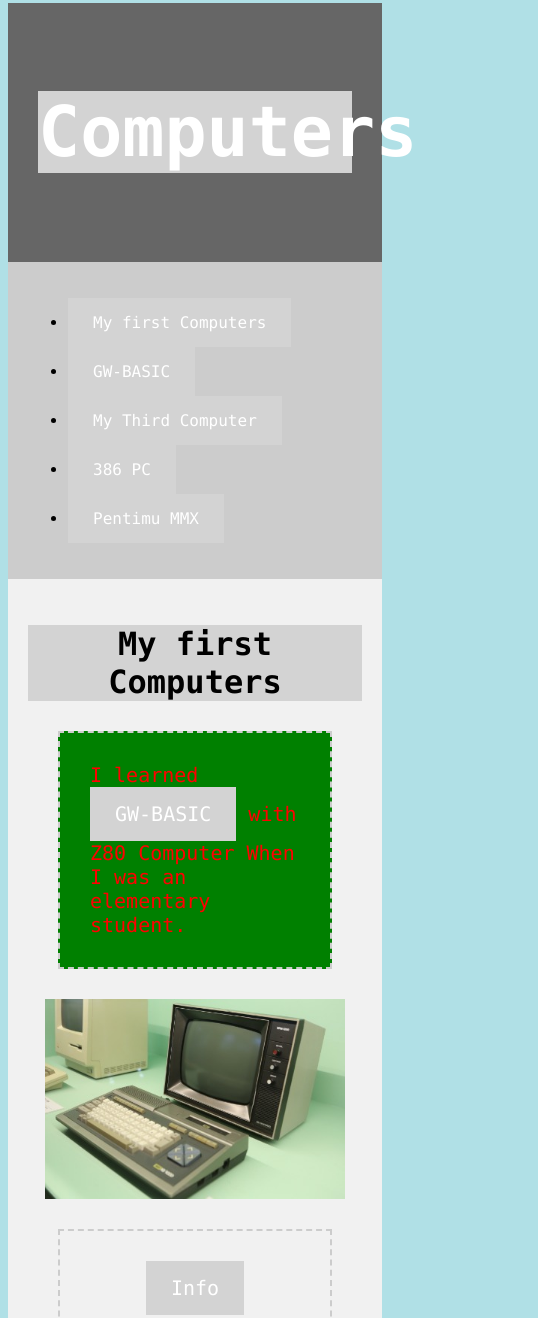
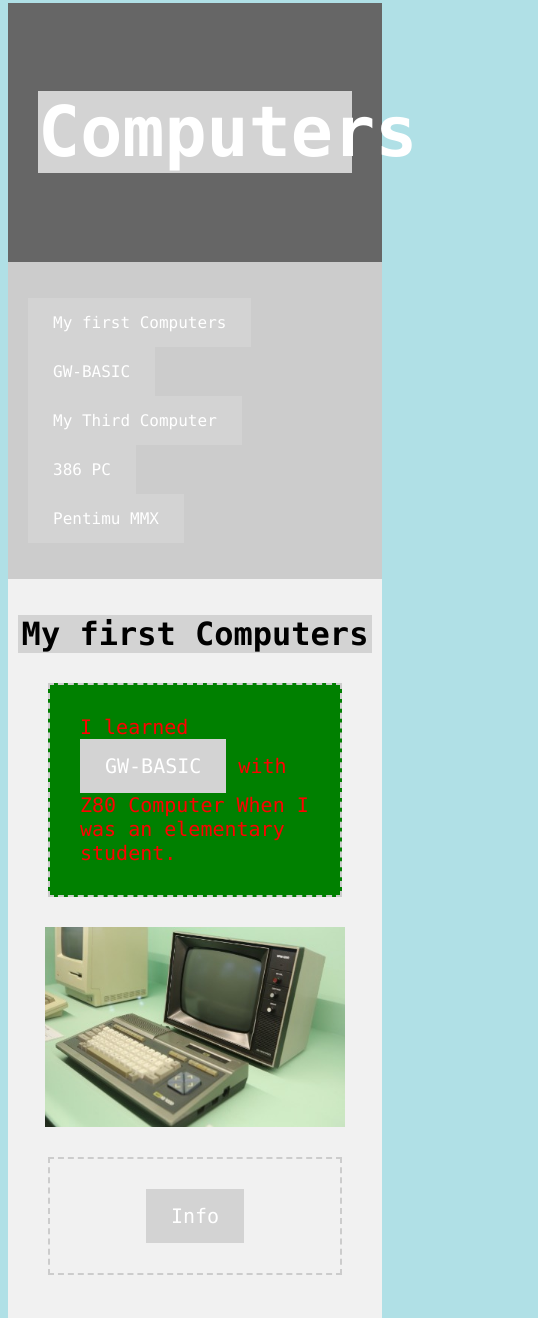
Before and after one commit to 2s101/startwithHTML, a plain HTML site: page index.html in a window 390 px wide. Shown: the part 285-1603 px from the top of the page, 538 px wide, since content can reach past the window. Drawn offline with Linux system fonts and the light colour scheme.

Commit message:
web-flex float width 100%

```diff
--- a/css/styles.css
+++ b/css/styles.css
@@ -55,6 +55,12 @@ a:hover, a:active {
     padding: 50px;
 }
 
+.box1 {
+    float: left;
+    width: 100%;
+    padding: 50px;
+}
+
 .clearfix::after {
     content: "";
     clear: both;
@@ -69,29 +75,48 @@ header {
     color: white;
   }
 
-nav {
-    float: left;
-    width: 20%;
+  /* Container for flexboxes */
+  section {
+    display: -webkit-flex;
+    display: flex;
+  }
+
+  /* Style the navigation menu */
+  nav {
+    -webkit-flex: 1;
+    -ms-flex: 1;
+    flex: 1;
     background: #ccc;
     padding: 20px;
   }
 
-article {
-    float: left;
-    padding: 20px;
-    width: 80%;
+  /* Style the list inside the menu */
+  nav ul {
+    list-style-type: none;
+    padding: 0;
+  }
+
+  /* Style the content */
+  article {
+    -webkit-flex: 3;
+    -ms-flex: 3;
+    flex: 3;
     background-color: #f1f1f1;
+    padding: 10px;
+  }
 
+  /* Style the footer */
+  footer {
+    background-color: #777;
+    padding: 10px;
+    text-align: center;
+    color: white;
   }
-section::after {
-    content: "";
-    display: table;
-    clear: both;
-}
 
-@media (max-width: 600px) {
-    nav, article {
-      width: 100%;
-      height: auto;
+  /* Responsive layout - makes the menu and the content (inside the section) sit on top of each other instead of next to each other */
+  @media (max-width: 600px) {
+    section {
+      -webkit-flex-direction: column;
+      flex-direction: column;
     }
   }
--- a/index.html
+++ b/index.html
@@ -58,7 +58,9 @@
             <span style="color:blue;font-weight:bold">IQ1000</span> had a interpreter for
             <a href="https://github.com//microsoft/GW-BASIC" target="_blank">GW-BASIC</a>
             language</p>
-        <img src="https://opensource.com/sites/default/files/uploads/gwbasic2.png" alt="GW-BASIC CODE">
+        <div class="clearfix">
+        <img class="box1" src="static/img/gwb.jpeg" alt="GW-BASIC CODE">
+        </div>
         <pre>
             >10 FOR A = 1 TO 10
             >20 PRINT "A = ",A
```
Also changed, not shown: static/img/gwb.jpeg (added).
